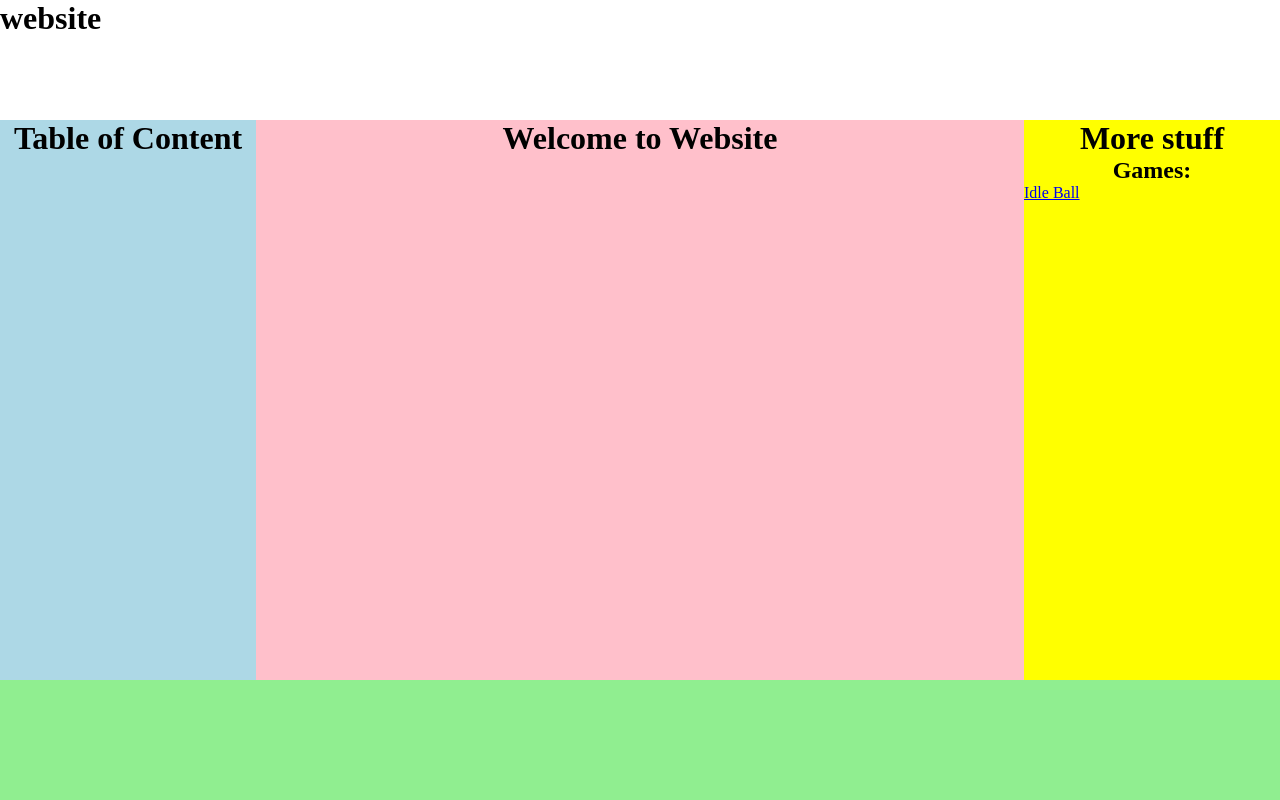
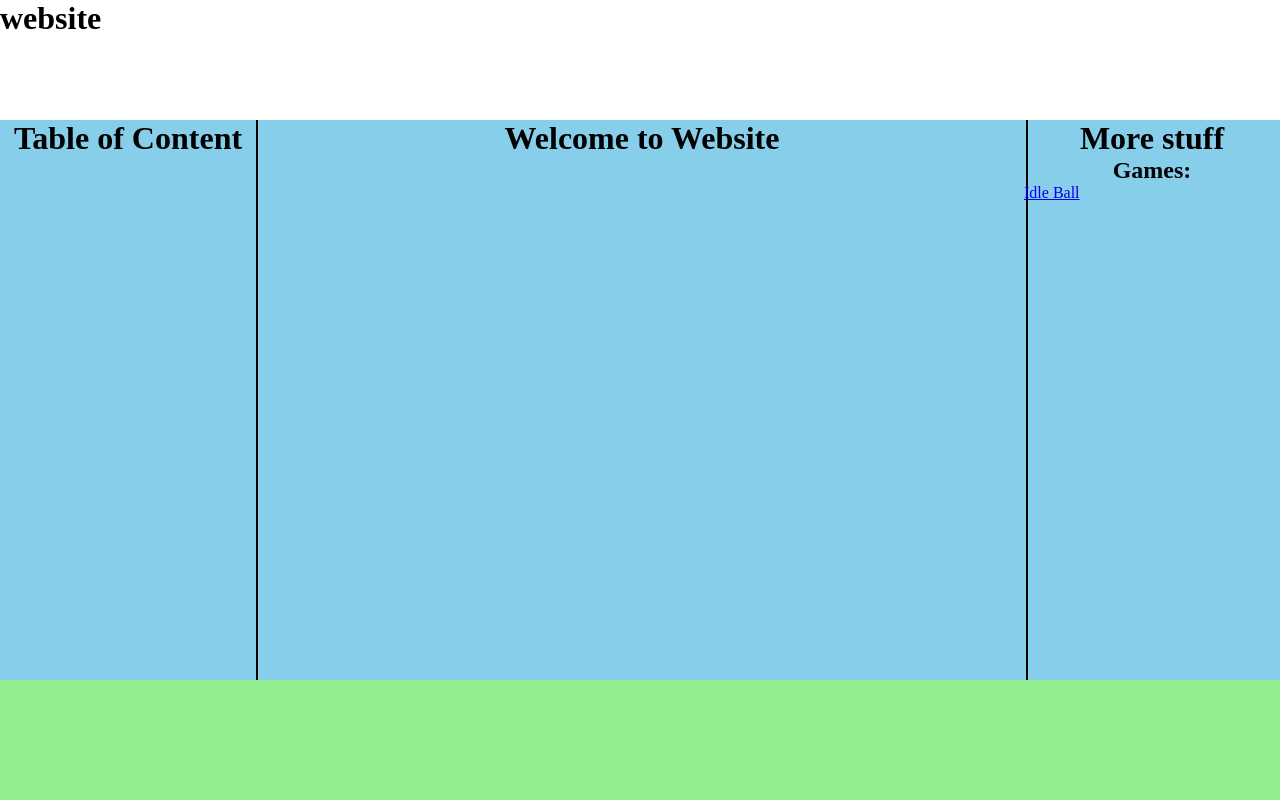
Before and after one commit to Jeffrey419/Jeffrey419.github.io, a PHP site: page / in a window 1280 px wide. Run offline with PHP 8.4, Linux system fonts and the light colour scheme.

Commit message:
Update index.css

```diff
--- a/index.css
+++ b/index.css
@@ -4,17 +4,16 @@
 }
 
 body {
+	overflow: auto;
 	background-color:skyBlue;
 	width:100%;
 	height:100%;
 }
 
 #top{
-	position: absolute;
-	top:0;
-	left:0;
+	z-index: 1;
 	width:100%;
-	height: 15%;
+	height:15vh;
 	background-color: white;
 }
 
@@ -33,7 +32,6 @@
 	left:0;
 	width:20%;
 	height: 70%;
-	background-color: lightBlue;
 }
 
 #right{
@@ -42,7 +40,6 @@
 	left:80%;
 	width:20%;
 	height: 70%;
-	background-color: yellow;
 }
 
 #center{
@@ -51,5 +48,11 @@
 	left:20%;
 	width:60%;
 	height: 70%;
-	background-color: pink;
+	border-right: 2px black solid;
+	border-left: 2px black solid;
 }
+
+.sticky {
+	position:fixed;
+	top:0;
+}
```
